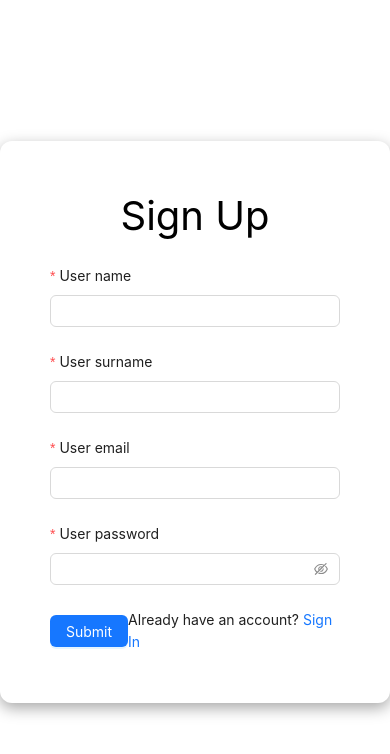
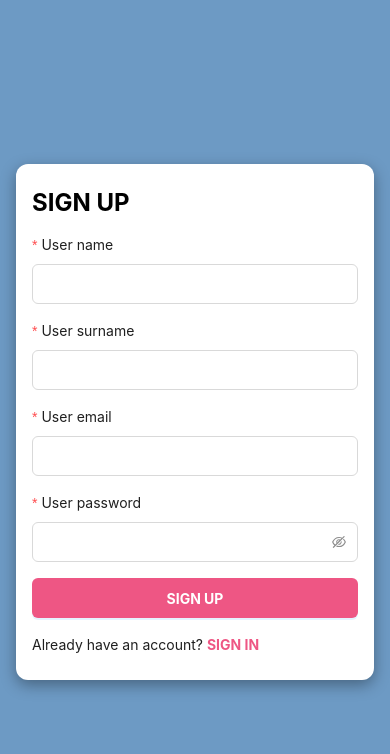
Before and after one commit to Yuriy-27/test-app, a React (Create React App) app: page /register in a window 390 px wide. Shown: the top 754 px of the page. Built offline with nearby package versions, Linux system fonts and the light colour scheme; no server answers.

Commit message:
feat: register page updates

```diff
--- a/src/components/SignInForm/SignInForm.module.scss
+++ b/src/components/SignInForm/SignInForm.module.scss
@@ -14,6 +14,7 @@
   font-size: 32px;
   line-height: 125%;
   margin-bottom: 24px;
+  text-transform: uppercase;
 }
 
 .FormItem {
@@ -101,7 +102,6 @@
 
   .FormItem {
     width: 100%;
-    margin-bottom: 16px;
   }
 
   .FormLoginItem {
--- a/src/components/SignUpForm/SignUpForm.module.scss
+++ b/src/components/SignUpForm/SignUpForm.module.scss
@@ -1,20 +1,37 @@
+@import '../../styles/breakpoints';
+
 .SignUpForm {
   width: 100%;
   max-width: 600px;
   padding: 50px;
   box-shadow: rgba(0, 0, 0, 0.35) 0px 5px 15px;
   border-radius: 12px;
+  background-color: #fff;
 }
 
 .FormTitle {
-  font-size: 40px;
+  font-weight: bold;
+  font-size: 32px;
   line-height: 125%;
-  text-align: center;
-  margin-bottom: 24px;
+  margin-bottom: 16px;
+  text-transform: uppercase;
 }
 
 .FormItem {
+  margin-bottom: 16px;
+}
+
+.FormRegisterItem {
   margin-bottom: 0;
+}
+
+.SignUpInput {
+  padding: 8px 11px;
+  &:active,
+  &:hover,
+  &:focus {
+    border-color: var(--main-bg) !important;
+  }
 }
 
 .SubmitSection {
@@ -23,3 +40,54 @@
   align-items: center;
   justify-content: space-between;
 }
+
+.SignUpBtn {
+  background-color: #ee5684;
+  height: 40px;
+  font-weight: bold;
+  text-transform: uppercase;
+
+  &:hover {
+    background-color: #ee5684 !important;
+    width: 100%;
+  }
+}
+
+.SignInLink {
+  a {
+    color: #ee5684;
+    font-weight: bold;
+    text-transform: uppercase;
+    &:hover {
+      text-decoration: underline;
+    }
+  }
+}
+
+@media screen and (max-width: ($tablet - 1px)) {
+  .SignUpForm {
+    padding: 24px 16px;
+  }
+
+  .FormTitle {
+    font-size: 24px;
+  }
+
+  .FormItem {
+    width: 100%;
+  }
+
+  .FormRegisterItem {
+    width: 100%;
+    margin-bottom: 16px;
+  }
+
+  .SubmitSection {
+    flex-direction: column;
+    align-items: flex-start;
+  }
+
+  .SignUpBtn {
+    width: 100%;
+  }
+}
--- a/src/components/SignUpForm/SignUpForm.tsx
+++ b/src/components/SignUpForm/SignUpForm.tsx
@@ -82,30 +82,34 @@ const SignUpForm: FC = () => {
         validateMessages={validateMessages}
       >
         <Form.Item
+          className={styles.FormItem}
           label='User name'
           name='name'
           rules={[{ required: true, whitespace: true, min: 2 }]}
         >
-          <Input />
+          <Input className={styles.SignUpInput} />
         </Form.Item>
 
         <Form.Item
+          className={styles.FormItem}
           label='User surname'
           name='surname'
           rules={[{ required: true, whitespace: true }]}
         >
-          <Input />
+          <Input className={styles.SignUpInput} />
         </Form.Item>
 
         <Form.Item
+          className={styles.FormItem}
           label='User email'
           name='email'
           rules={[{ required: true, type: 'email' }]}
         >
-          <Input />
+          <Input className={styles.SignUpInput} />
         </Form.Item>
 
         <Form.Item
+          className={styles.FormItem}
           label='User password'
           name='password'
           rules={[
@@ -116,16 +120,20 @@ const SignUpForm: FC = () => {
             }
           ]}
         >
-          <Input.Password />
+          <Input.Password className={styles.SignUpInput} />
         </Form.Item>
 
         <div className={styles.SubmitSection}>
-          <Form.Item className={styles.FormItem}>
-            <Button type='primary' htmlType='submit'>
-              Submit
+          <Form.Item className={styles.FormRegisterItem}>
+            <Button
+              type='primary'
+              htmlType='submit'
+              className={styles.SignUpBtn}
+            >
+              Sign Up
             </Button>
           </Form.Item>
-          <div className='sign-in__link'>
+          <div className={styles.SignInLink}>
             Already have an account? <Link to='/login'>Sign In</Link>
           </div>
         </div>
--- a/src/pages/RegisterPage/RegisterPage.module.scss
+++ b/src/pages/RegisterPage/RegisterPage.module.scss
@@ -1,7 +1,9 @@
 .RegisterPage {
   width: 100%;
   min-height: 100vh;
+  padding: 0 16px;
   display: flex;
   align-items: center;
   justify-content: center;
+  background-color: var(--main-bg);
 }
```
